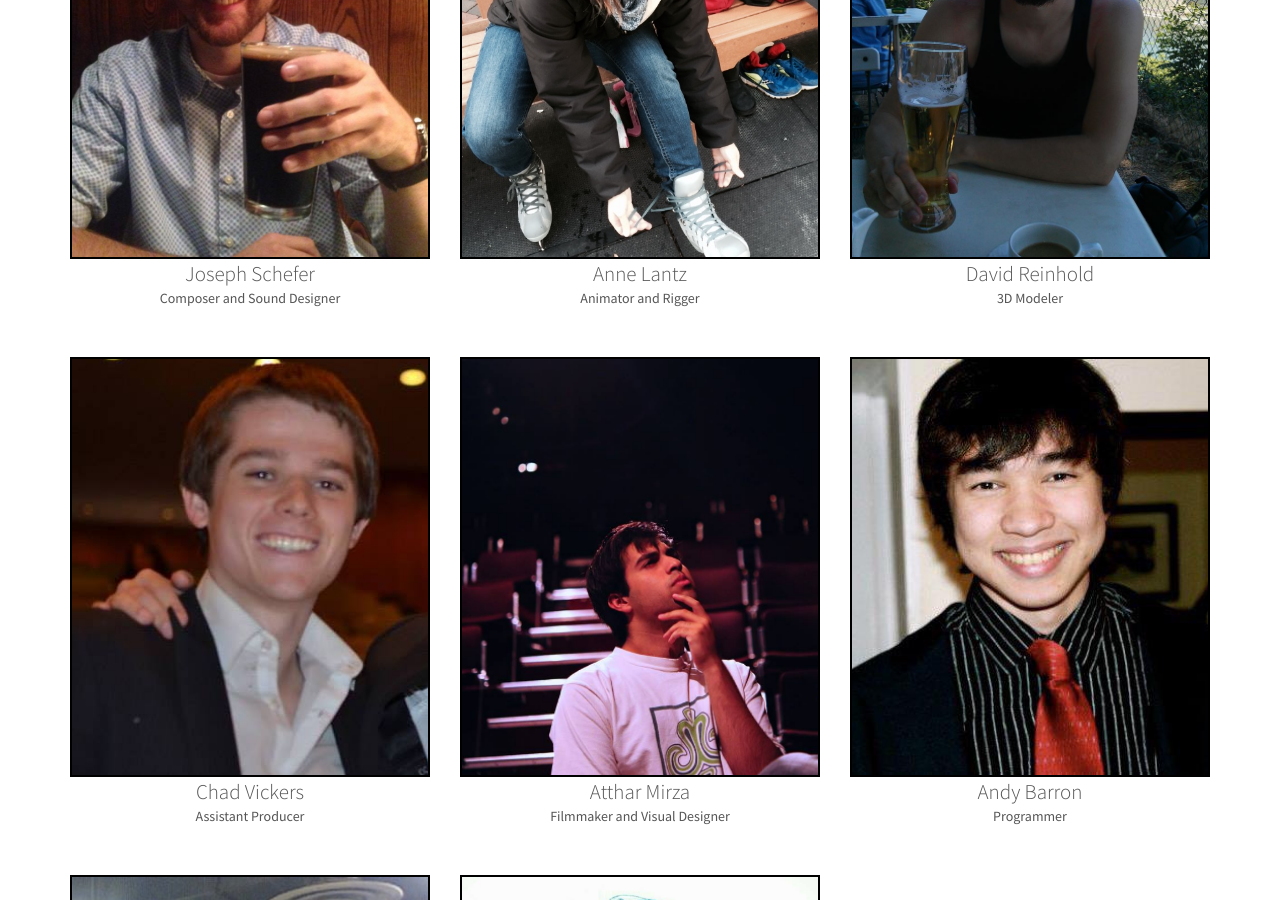
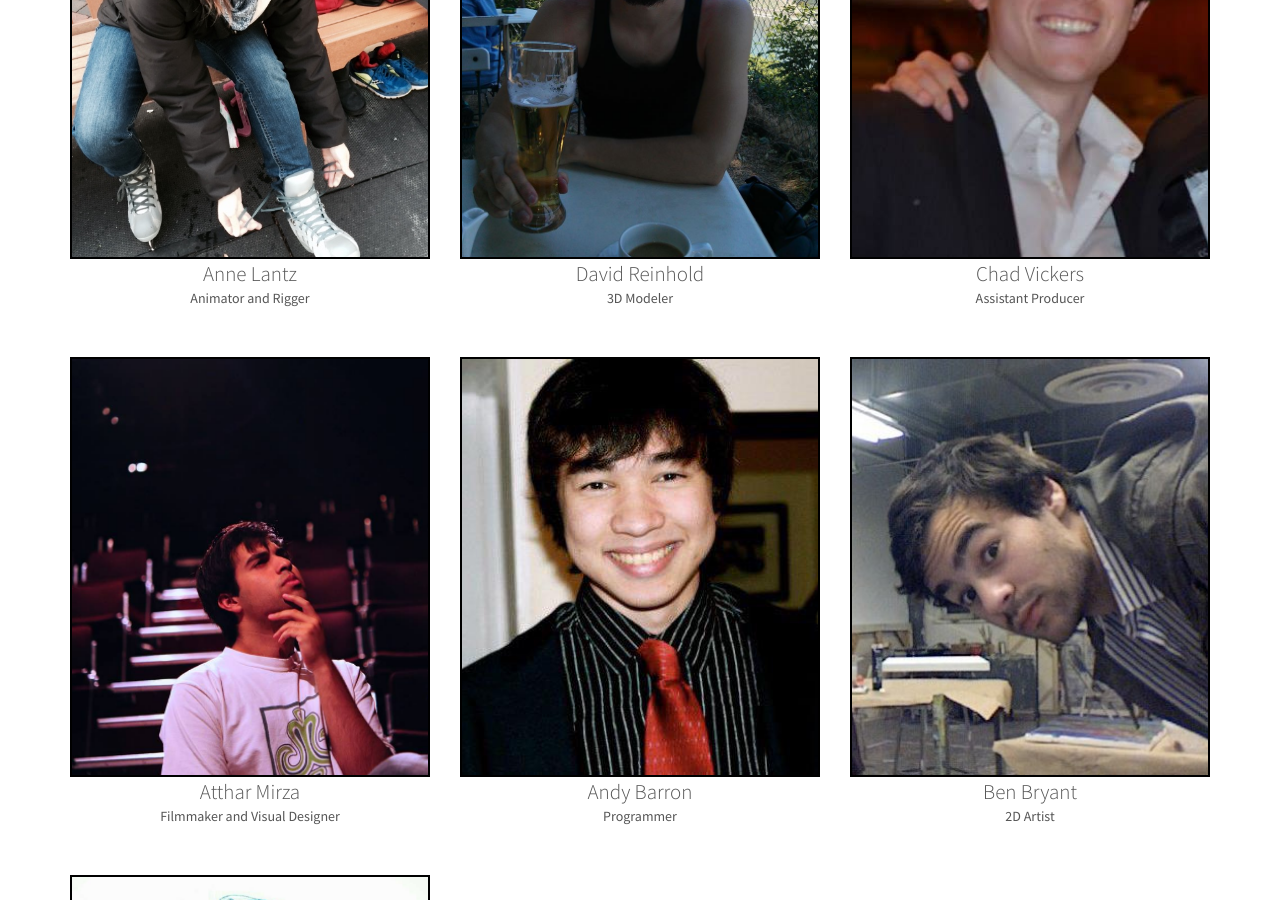
Before and after one commit to greenwillowgames/gsdw, a Jekyll site: the page built from about.html, in a window 1280 px wide and 900 px high, scrolled down 1086 px. Built offline with Jekyll 4.4.1, drawn with Linux system fonts in a browser that asks for light colours.

Commit message:
up to date

```diff
--- a/_config.yml
+++ b/_config.yml
@@ -26,9 +26,6 @@ team:
   - name: Wendi Chen
     title: Art Director
     pic: wendi.jpg
-  - name: Joseph Schefer
-    title: Composer and Sound Designer
-    pic: joseph.jpg
   - name: Anne Lantz
     title: Animator and Rigger
     pic: anne.jpg
--- a/index.html
+++ b/index.html
@@ -20,7 +20,7 @@ hide: true
 
   <div class="row">
     <div class="col-sm-8 col-sm-push-4">
-      <p>Green Willow Games is excited to bring you <em>Gray Skies, Dark Waters</em>, a work of interactive fiction with release in late 2015. In the meanwhile, explore the world of Avett's Landing with short stories from our creative director, Elizabeth Ballou.</p>
+      <p>Green Willow Games is excited to bring you <em>Gray Skies, Dark Waters</em>, a work of interactive fiction with release in mid 2016. In the meanwhile, explore the world of Avett's Landing with short stories from our creative director, Elizabeth Ballou.</p>
       <ul>
         <li><em>Coming soon!</em></li>
       </ul>
```
Also changed, not shown: img/team/joseph.jpg (deleted).
